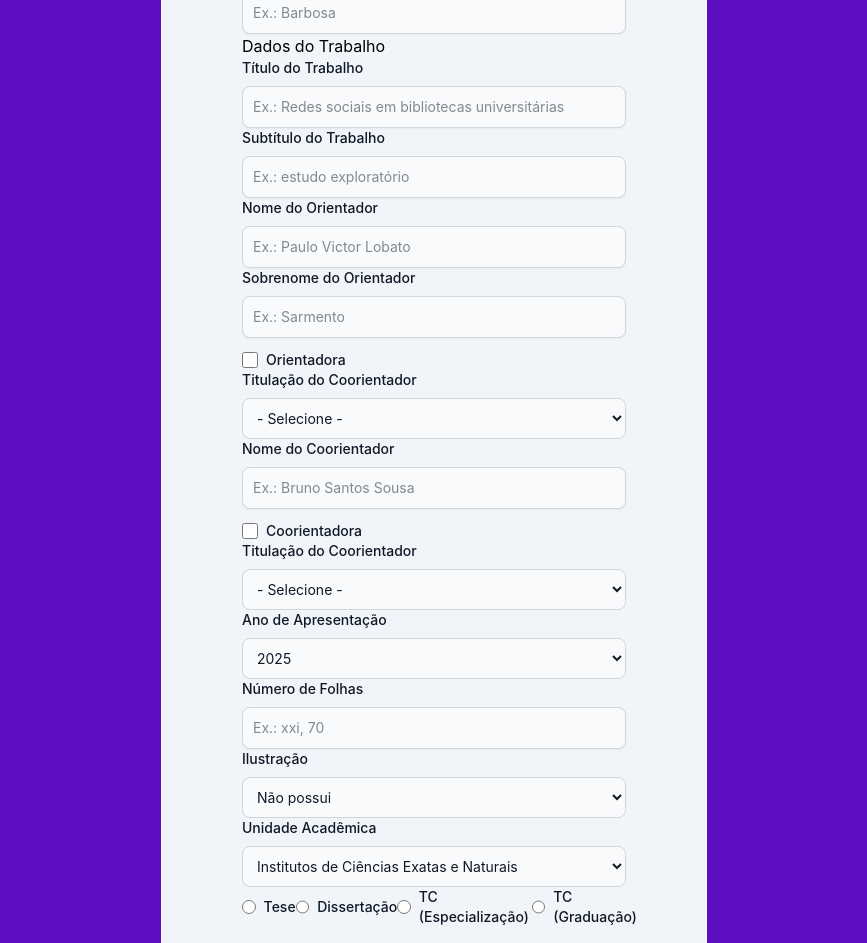
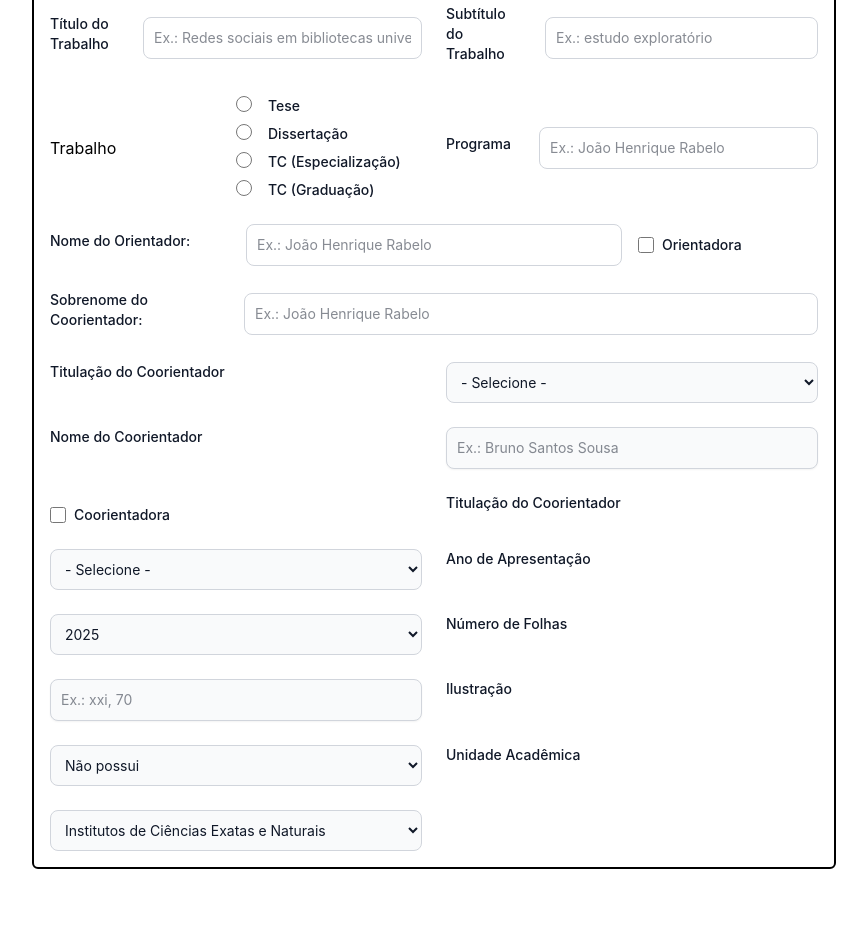
Before and after one commit to andreydedey/ficat, a React (Vite) app in the folder client/: page / in a window 1280 px wide. Shown: the part 200-1143 px from the top of the page, without its empty margins (206-1073 px from the left). After the commit the page ends 1069 px from the top, so only its background shows below. Built offline with nearby package versions, Linux system fonts and the light colour scheme.

Commit message:
restructuring home form

```diff
--- a/client/src/App.tsx
+++ b/client/src/App.tsx
@@ -5,8 +5,8 @@ import { Navbar } from "./components/Navbar";
 export function App() {
   return (
     <BrowserRouter>
-      <div className="flex justify-center bg-violet-800">
-        <div className="max-w-screen-xl bg-slate-100">
+      <div className="flex justify-center">
+        <div>
           <Navbar />
           <Routes>
             <Route path="/" element={<Home />} />
--- a/client/src/components/Home.tsx
+++ b/client/src/components/Home.tsx
@@ -1,24 +1,29 @@
 export function Home() {
   return (
-    <div className="p-4 rounded-md">
-      <form action="#" className="max-w-sm mx-auto">
-        <h2>Dados do Autor</h2>
+    <div className="rounded-md border-2 p-4">
+      <form
+        action="#"
+        className="grid grid-cols-2 justify-start gap-6 max-w-3xl"
+      >
+        <div className="grid grid-cols-4 items-center col-span-2">
           <label
             htmlFor="name"
-          className="block mb-2 text-sm font-medium text-gray-900"
+            className="mb-2 text-sm font-medium text-gray-900"
           >
             Nome
           </label>
           <input
             type="text"
             id="name"
-          className="shadow-xs bg-gray-50 border border-gray-300 text-gray-900
+            className="col-span-3 border border-gray-300 text-gray-900
               text-sm rounded-lg outline-gray-300
-            focus:outline-2 focus:outline-blue-500 block w-full p-2.5"
+              focus:outline-2 focus:outline-blue-500 w-full p-2.5"
             placeholder="Ex.: João Henrique Rabelo"
             required
           />
+        </div>
 
+        <div className="grid grid-cols-4 col-span-2 items-center">
           <label
             htmlFor="name"
             className="block mb-2 text-sm font-medium text-gray-900"
@@ -28,14 +33,15 @@ export function Home() {
           <input
             type="text"
             id="name"
-          className="shadow-xs bg-gray-50 border border-gray-300 text-gray-900
+            className="col-span-3 border border-gray-300 text-gray-900
               text-sm rounded-lg outline-gray-300
               focus:outline-2 focus:outline-blue-500 block w-full p-2.5"
             placeholder="Ex.: Barbosa"
             required
           />
+        </div>
 
-        <h2>Dados do Trabalho</h2>
+        <div className="grid grid-cols-4 items-center">
           <label
             htmlFor="name"
             className="block mb-2 text-sm font-medium text-gray-900"
@@ -45,13 +51,15 @@ export function Home() {
           <input
             type="text"
             id="name"
-          className="shadow-xs bg-gray-50 border border-gray-300 text-gray-900
+            className="col-span-3 border border-gray-300 text-gray-900
               text-sm rounded-lg outline-gray-300
               focus:outline-2 focus:outline-blue-500 block w-full p-2.5"
             placeholder="Ex.: Redes sociais em bibliotecas universitárias"
             required
           />
+        </div>
 
+        <div className="grid grid-cols-4 items-center gap-6">
           <label
             htmlFor="name"
             className="block mb-2 text-sm font-medium text-gray-900"
@@ -61,46 +69,119 @@ export function Home() {
           <input
             type="text"
             id="name"
-          className="shadow-xs bg-gray-50 border border-gray-300 text-gray-900
+            className="col-span-3 border border-gray-300 text-gray-900
               text-sm rounded-lg outline-gray-300
               focus:outline-2 focus:outline-blue-500 block w-full p-2.5"
             placeholder="Ex.: estudo exploratório"
             required
           />
+        </div>
 
+        <div className="grid grid-cols-2 items-center">
+          <h2>Trabalho</h2>
+          <div className="flex flex-col gap-2">
+            <div className="flex gap-4">
+              <input
+                id="inline-radio"
+                type="radio"
+                value=""
+                name="inline-radio-group"
+                className="h-4 w-4 text-blue-600 bg-gray-100 border-gray-300 focus:ring-blue-500"
+              />
+              <label
+                htmlFor="inline-radio"
+                className="text-sm font-medium text-gray-900"
+              >
+                Tese
+              </label>
+            </div>
+
+            <div className="flex gap-4">
+              <input
+                id="inline-radio"
+                type="radio"
+                value=""
+                name="inline-radio-group"
+                className="h-4 w-4  text-blue-600 bg-gray-100 border-gray-300 focus:ring-blue-500"
+              />
+              <label
+                htmlFor="inline-radio"
+                className="text-sm font-medium text-gray-900"
+              >
+                Dissertação
+              </label>
+            </div>
+
+            <div className="flex gap-4">
+              <input
+                id="inline-radio"
+                type="radio"
+                value=""
+                name="inline-radio-group"
+                className="h-4 w-4 text-blue-600 bg-gray-100 border-gray-300 focus:ring-blue-500"
+              />
+              <label
+                htmlFor="inline-radio"
+                className="text-sm font-medium text-gray-900"
+              >
+                TC (Especialização)
+              </label>
+            </div>
+
+            <div className="flex gap-4">
+              <input
+                id="inline-radio"
+                type="radio"
+                value=""
+                name="inline-radio-group"
+                className="h-4 w-4 text-blue-600 bg-gray-100 border-gray-300 focus:ring-blue-500"
+              />
+              <label
+                htmlFor="inline-radio"
+                className="text-sm font-medium text-gray-900"
+              >
+                TC (Graduação)
+              </label>
+            </div>
+          </div>
+        </div>
+
+        <div className="grid grid-cols-4 items-center col-span-1">
           <label
             htmlFor="name"
-          className="block mb-2 text-sm font-medium text-gray-900"
+            className="mb-2 text-sm font-medium text-gray-900"
           >
-          Nome do Orientador
+            Programa
           </label>
           <input
             type="text"
             id="name"
-          className="shadow-xs bg-gray-50 border border-gray-300 text-gray-900
+            className="col-span-3 border border-gray-300 text-gray-900
               text-sm rounded-lg outline-gray-300
-            focus:outline-2 focus:outline-blue-500 block w-full p-2.5"
-          placeholder="Ex.: Paulo Victor Lobato"
+              focus:outline-2 focus:outline-blue-500 w-full p-2.5"
+            placeholder="Ex.: João Henrique Rabelo"
             required
           />
+        </div>
 
+        <div className="grid grid-cols-4 items-center col-span-2 gap-4">
           <label
             htmlFor="name"
-          className="block mb-2 text-sm font-medium text-gray-900"
+            className="mb-2 text-sm font-medium text-gray-900"
           >
-          Sobrenome do Orientador
+            Nome do Orientador:
           </label>
           <input
             type="text"
             id="name"
-          className="shadow-xs bg-gray-50 border border-gray-300 text-gray-900
+            className="col-span-2 border border-gray-300 text-gray-900
               text-sm rounded-lg outline-gray-300
-            focus:outline-2 focus:outline-blue-500 block w-full p-2.5"
-          placeholder="Ex.: Sarmento"
+              focus:outline-2 focus:outline-blue-500 w-full p-2.5"
+            placeholder="Ex.: João Henrique Rabelo"
             required
           />
 
-        <div className="flex items-center mt-3">
+          <div className="flex items-center">
             <input
               id="default-checkbox"
               type="checkbox"
@@ -114,6 +195,25 @@ export function Home() {
             >
               Orientadora
             </label>
+          </div>
+        </div>
+
+        <div className="grid grid-cols-4 items-center col-span-2 gap-2">
+          <label
+            htmlFor="name"
+            className="mb-2 text-sm font-medium text-gray-900"
+          >
+            Sobrenome do Coorientador:
+          </label>
+          <input
+            type="text"
+            id="name"
+            className="col-span-3 border border-gray-300 text-gray-900
+              text-sm rounded-lg outline-gray-300
+              focus:outline-2 focus:outline-blue-500 w-full p-2.5"
+            placeholder="Ex.: João Henrique Rabelo"
+            required
+          />
         </div>
 
         <label
@@ -253,66 +353,6 @@ export function Home() {
           <option value="Coloridas">Coloridas</option>
           <option value="Preto e branco">Preto e branco</option>
         </select>
-
-        <div className="flex">
-          <div className="flex items-center me-4">
-            <input
-              id="inline-radio"
-              type="radio"
-              value=""
-              name="inline-radio-group"
-              className="w-4 h-4 text-blue-600 bg-gray-100 border-gray-300 focus:ring-blue-500"
-            />
-            <label
-              htmlFor="inline-radio"
-              className="ms-2 text-sm font-medium text-gray-900"
-            >
-              Tese
-            </label>
-
-            <input
-              id="inline-radio"
-              type="radio"
-              value=""
-              name="inline-radio-group"
-              className="w-4 h-4 text-blue-600 bg-gray-100 border-gray-300 focus:ring-blue-500"
-            />
-            <label
-              htmlFor="inline-radio"
-              className="ms-2 text-sm font-medium text-gray-900"
-            >
-              Dissertação
-            </label>
-
-            <input
-              id="inline-radio"
-              type="radio"
-              value=""
-              name="inline-radio-group"
-              className="w-4 h-4 text-blue-600 bg-gray-100 border-gray-300 focus:ring-blue-500"
-            />
-            <label
-              htmlFor="inline-radio"
-              className="ms-2 text-sm font-medium text-gray-900"
-            >
-              TC (Especialização)
-            </label>
-
-            <input
-              id="inline-radio"
-              type="radio"
-              value=""
-              name="inline-radio-group"
-              className="w-4 h-4 text-blue-600 bg-gray-100 border-gray-300 focus:ring-blue-500"
-            />
-            <label
-              htmlFor="inline-radio"
-              className="ms-2 text-sm font-medium text-gray-900"
-            >
-              TC (Graduação)
-            </label>
-          </div>
-        </div>
       </form>
     </div>
   );
--- a/client/src/components/Navbar.tsx
+++ b/client/src/components/Navbar.tsx
@@ -3,7 +3,7 @@ import { Link } from "react-router";
 export function Navbar() {
   return (
     <div className="border-b border-gray-200">
-      <ul className="flex flex-wrap -mb-px text-sm font-medium text-center text-gray-500">
+      <ul className="flex flex-wrap justify-between -mb-px text-sm font-medium text-center text-gray-500">
         <li className="me-2">
           <a
             href="#"
```
Lines whose indentation alone changed are shown as unchanged.
